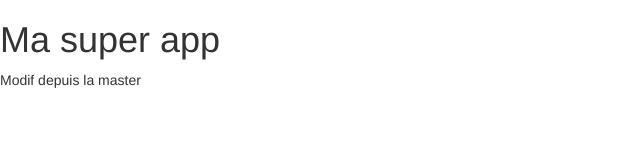
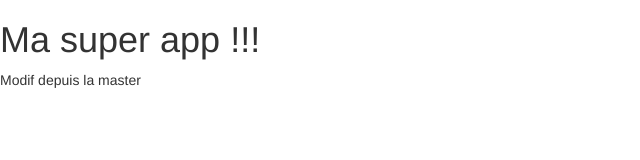
Before and after one commit to bioub/Formation-Git-Orsys-2017-05, a website: page index.html in a window 1280 px wide. Shown: the full height of the page, 0-640 px from the left. Drawn offline with nearby package versions, Linux system fonts and the light colour scheme.

Commit message:
Ajout de points d'exclamations

```diff
--- a/index.html
+++ b/index.html
@@ -8,7 +8,7 @@
     <link rel="stylesheet" href="node_modules/bootstrap/dist/css/bootstrap.css">
 </head>
 <body>
-    <h1>Ma super app</h1>
+    <h1>Ma super app !!!</h1>
     <p>Modif depuis la master</p>
 </body>
 </html>
```
